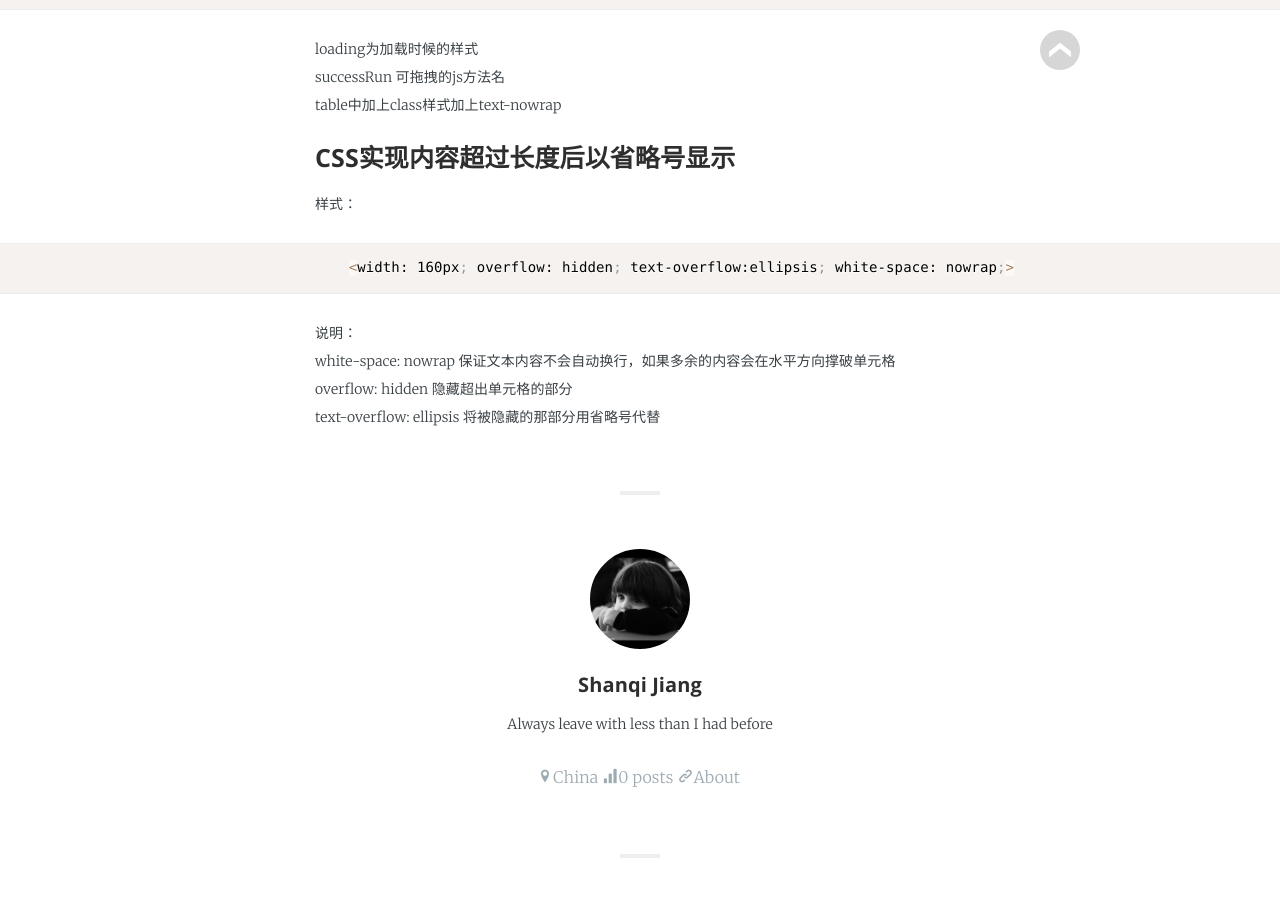
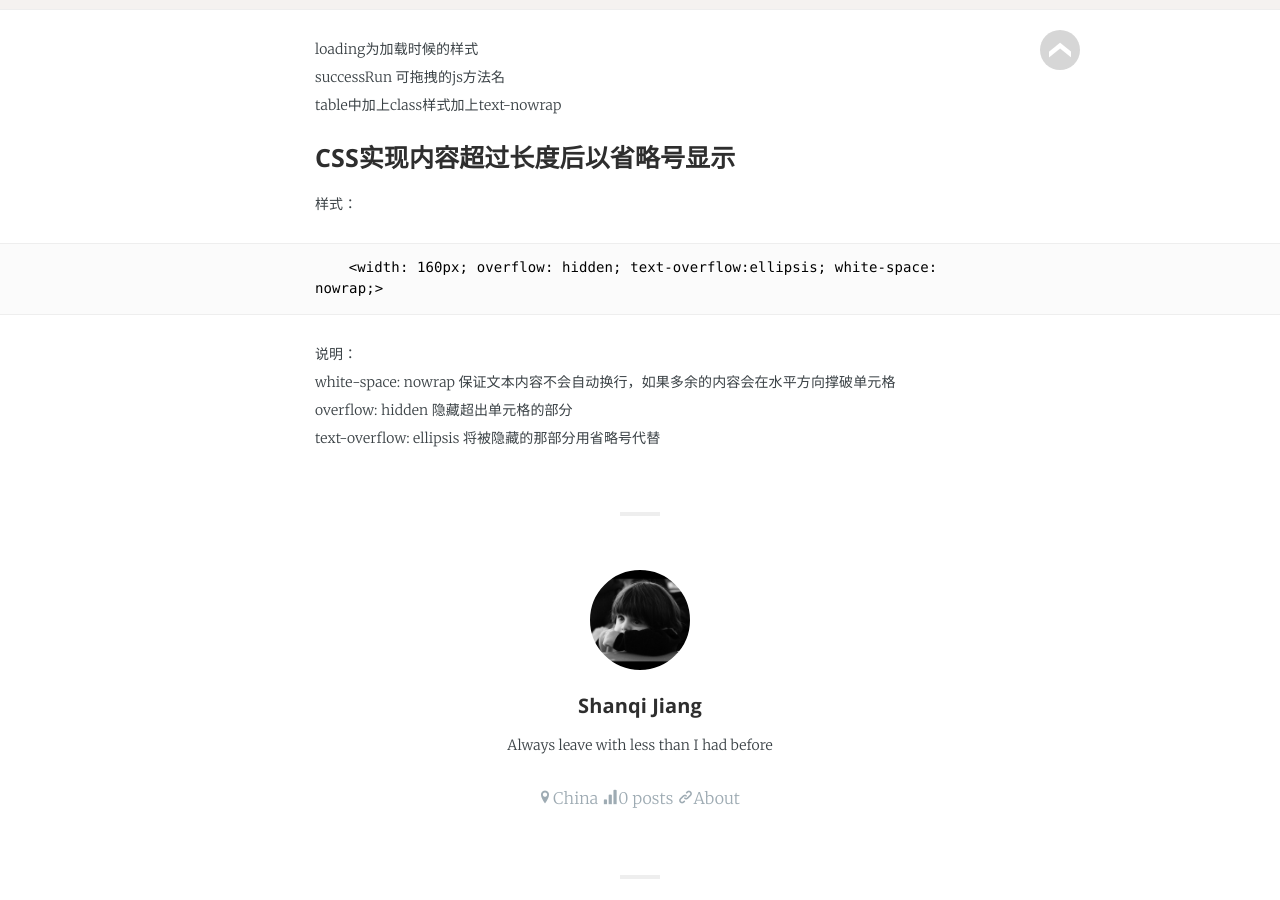
Before and after one commit to jpotato0o/jpotato0o.github.io, a Jekyll site: the page built from _posts/2016-12-07-Project.md, in a window 1280 px wide and 900 px high, scrolled down 1049 px. Built offline with Jekyll 4.4.1, drawn with Linux system fonts in a browser that asks for light colours; some web fonts are replaced.

Commit message:
new content

````diff
--- a/_posts/2016-12-07-Project.md
+++ b/_posts/2016-12-07-Project.md
@@ -36,7 +36,7 @@ table中加上class样式加上text-nowrap
 
 ### CSS实现内容超过长度后以省略号显示
 样式：
-```bash
+```
 	<width: 160px; overflow: hidden; text-overflow:ellipsis; white-space: nowrap;>
 ```
 
````
